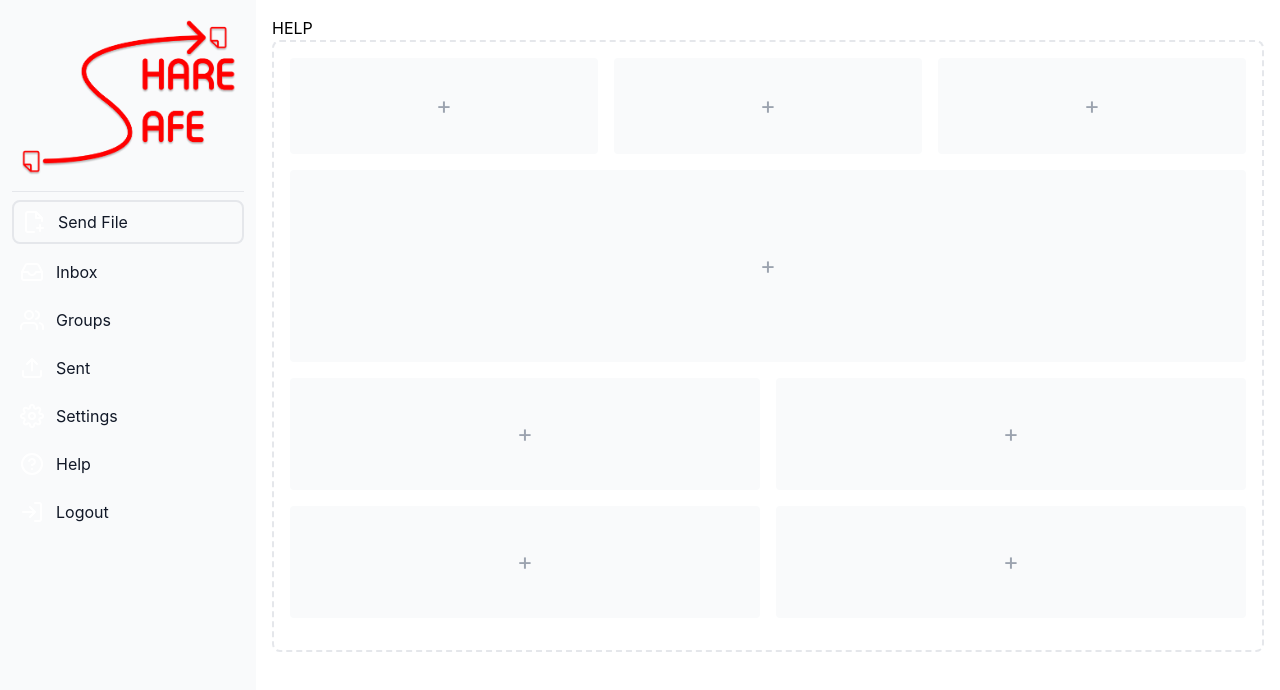
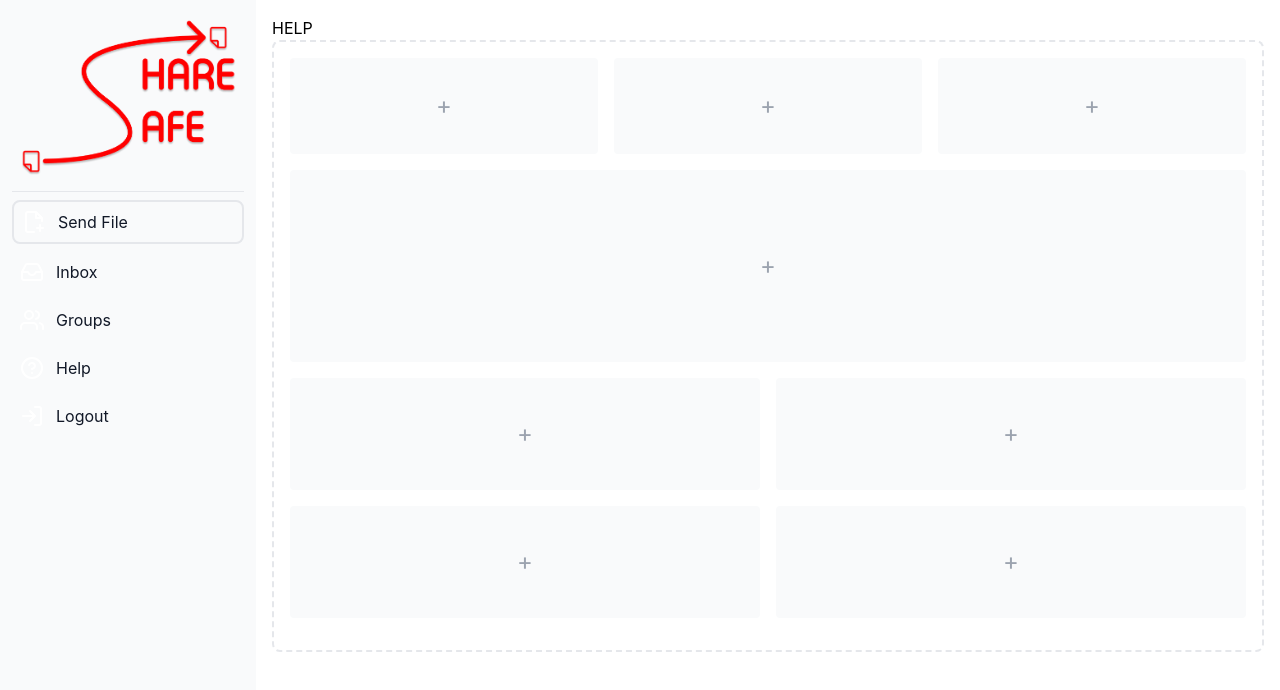
Before and after one commit to carvalho28/SHARESAFE, a React (Vite) app in the folder frontend/: page /help in a window 1280 px wide. Shown: the top 690 px of the page. Built offline with nearby package versions, Linux system fonts and the light colour scheme.

Commit message:
Removed unused buttons from the sidebar

```diff
--- a/frontend/src/components/sidebar.tsx
+++ b/frontend/src/components/sidebar.tsx
@@ -95,49 +95,6 @@ export default function Sidebar() {
             </li>
             <li>
               <Link
-                to="/sent"
-                className="flex items-center p-2 text-base font-normal text-gray-900 rounded-lg dark:text-white hover:bg-gray-100 dark:hover:bg-gray-700"
-              >
-                <svg
-                  xmlns="http://www.w3.org/2000/svg"
-                  width="24"
-                  height="24"
-                  viewBox="0 0 24 24"
-                  fill="none"
-                  stroke="#ffffff"
-                  strokeWidth="2"
-                  strokeLinecap="round"
-                  strokeLinejoin="round"
-                >
-                  <path d="M3 15v4c0 1.1.9 2 2 2h14a2 2 0 0 0 2-2v-4M17 8l-5-5-5 5M12 4.2v10.3" />
-                </svg>
-                <span className="flex-1 ml-3 whitespace-nowrap">Sent</span>
-              </Link>
-            </li>
-            <li>
-              <Link
-                to="/settings"
-                className="flex items-center p-2 text-base font-normal text-gray-900 rounded-lg dark:text-white hover:bg-gray-100 dark:hover:bg-gray-700"
-              >
-                <svg
-                  xmlns="http://www.w3.org/2000/svg"
-                  width="24"
-                  height="24"
-                  viewBox="0 0 24 24"
-                  fill="none"
-                  stroke="#ffffff"
-                  strokeWidth="2"
-                  strokeLinecap="round"
-                  strokeLinejoin="round"
-                >
-                  <circle cx="12" cy="12" r="3" />
-                  <path d="M19.4 15a1.65 1.65 0 0 0 .33 1.82l.06.06a2 2 0 0 1 0 2.83 2 2 0 0 1-2.83 0l-.06-.06a1.65 1.65 0 0 0-1.82-.33 1.65 1.65 0 0 0-1 1.51V21a2 2 0 0 1-2 2 2 2 0 0 1-2-2v-.09A1.65 1.65 0 0 0 9 19.4a1.65 1.65 0 0 0-1.82.33l-.06.06a2 2 0 0 1-2.83 0 2 2 0 0 1 0-2.83l.06-.06a1.65 1.65 0 0 0 .33-1.82 1.65 1.65 0 0 0-1.51-1H3a2 2 0 0 1-2-2 2 2 0 0 1 2-2h.09A1.65 1.65 0 0 0 4.6 9a1.65 1.65 0 0 0-.33-1.82l-.06-.06a2 2 0 0 1 0-2.83 2 2 0 0 1 2.83 0l.06.06a1.65 1.65 0 0 0 1.82.33H9a1.65 1.65 0 0 0 1-1.51V3a2 2 0 0 1 2-2 2 2 0 0 1 2 2v.09a1.65 1.65 0 0 0 1 1.51 1.65 1.65 0 0 0 1.82-.33l.06-.06a2 2 0 0 1 2.83 0 2 2 0 0 1 0 2.83l-.06.06a1.65 1.65 0 0 0-.33 1.82V9a1.65 1.65 0 0 0 1.51 1H21a2 2 0 0 1 2 2 2 2 0 0 1-2 2h-.09a1.65 1.65 0 0 0-1.51 1z" />
-                </svg>
-                <span className="flex-1 ml-3 whitespace-nowrap">Settings</span>
-              </Link>
-            </li>
-            <li>
-              <Link
                 to="/help"
                 className="flex items-center p-2 text-base font-normal text-gray-900 rounded-lg dark:text-white hover:bg-gray-100 dark:hover:bg-gray-700"
               >
```
